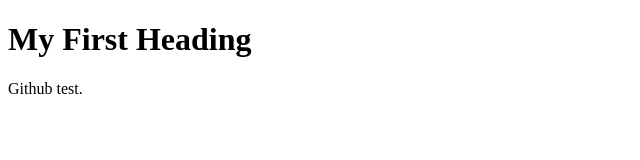
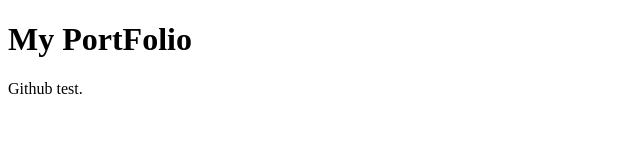
Before and after one commit to Bloodwingv2/Git_test, a plain HTML site: page index.html in a window 1280 px wide. Shown: the whole page, without its empty margins (0-640 px from the left). Drawn offline with Linux system fonts and the light colour scheme.

Commit message:
Update index.html

```diff
--- a/index.html
+++ b/index.html
@@ -2,7 +2,7 @@
 <html>
 <body>
 
-<h1>My First Heading</h1>
+<h1>My PortFolio</h1>
 
 <p>Github test.</p>
 
```
